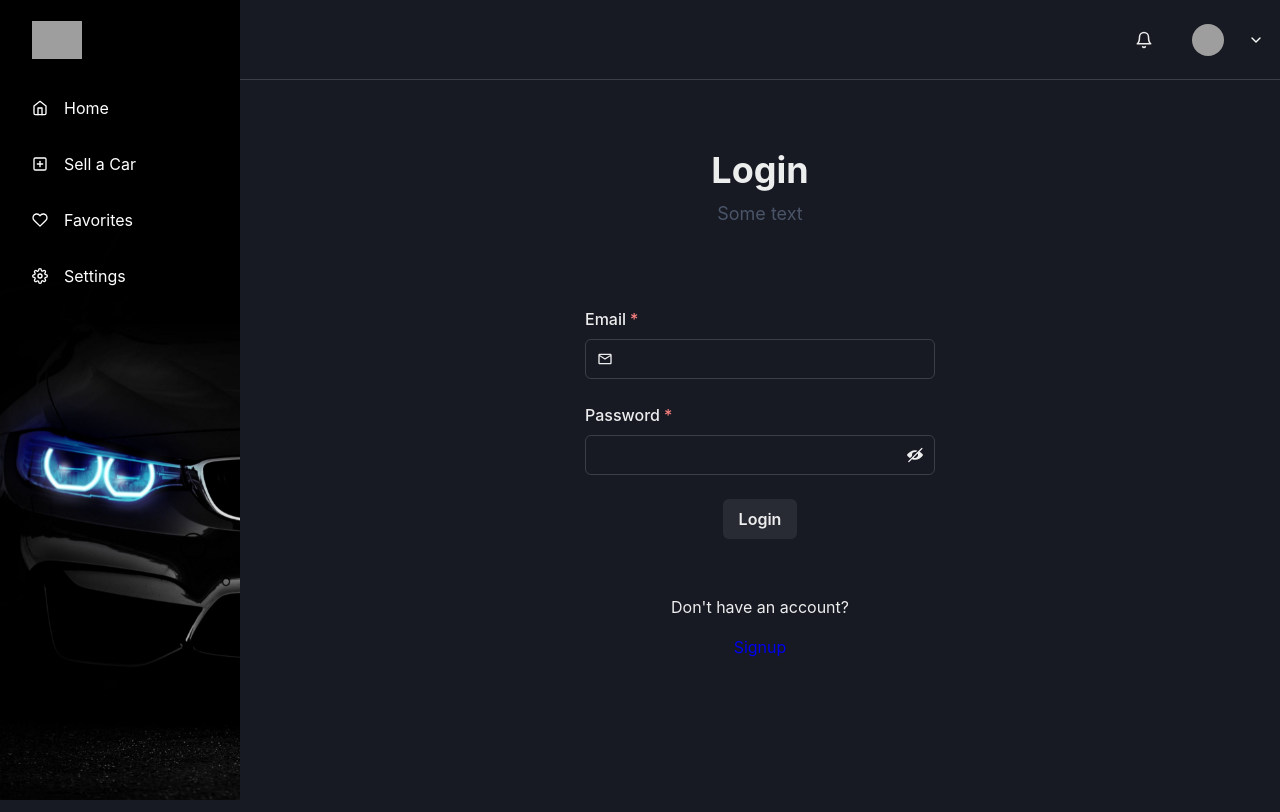
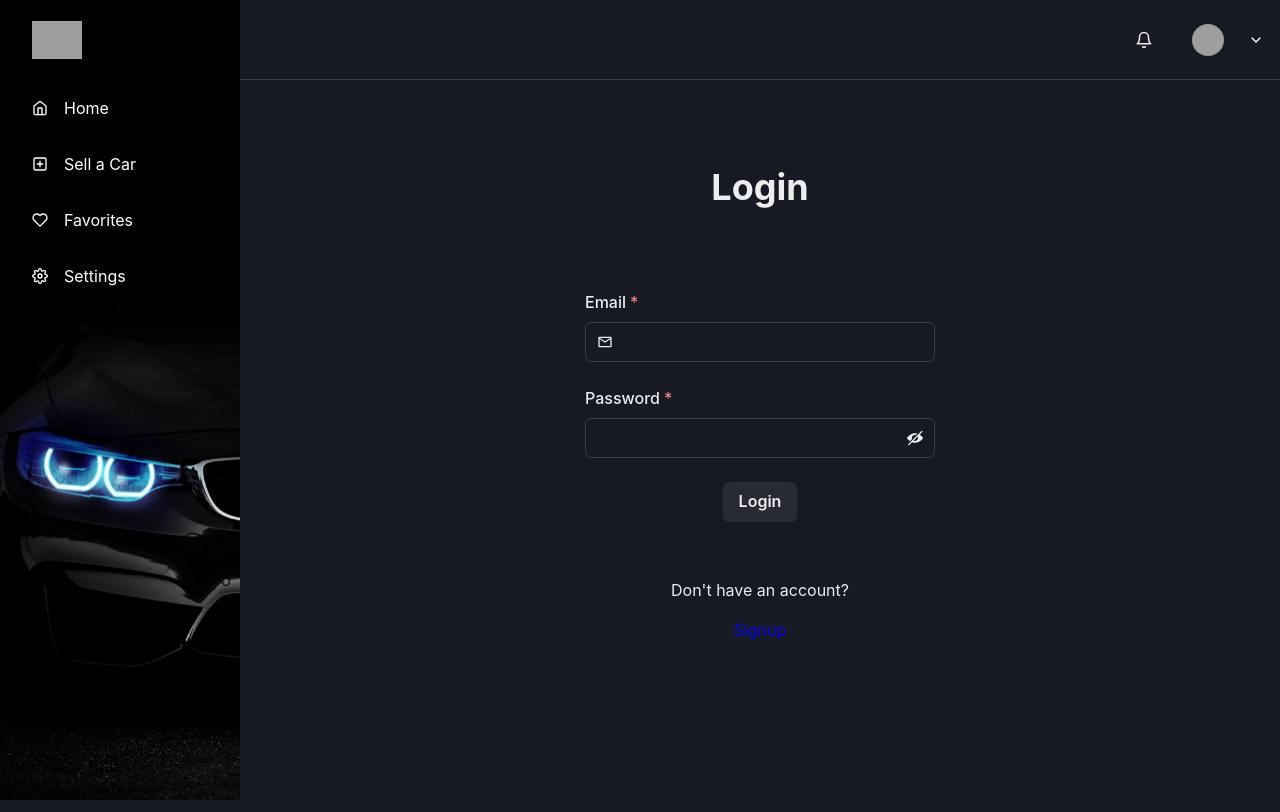
Before and after one commit to joaovff/Auto-Premium-Frontend, a React (Create React App) app: page /login in a window 1280 px wide. Built offline with nearby package versions, Linux system fonts and the light colour scheme; grey boxes are pictures that could not be loaded.

Commit message:
settings route protected

```diff
--- a/src/pages/Login.js
+++ b/src/pages/Login.js
@@ -65,9 +65,6 @@ function Login() {
           <Heading fontSize={"4xl"} textAlign={"center"}>
             Login
           </Heading>
-          <Text fontSize={"lg"} color={"gray.600"}>
-            Some text{" "}
-          </Text>
         </Stack>
       </Stack>
 
```
